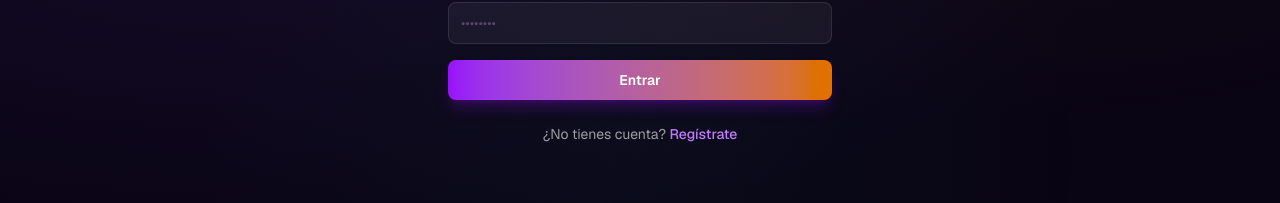
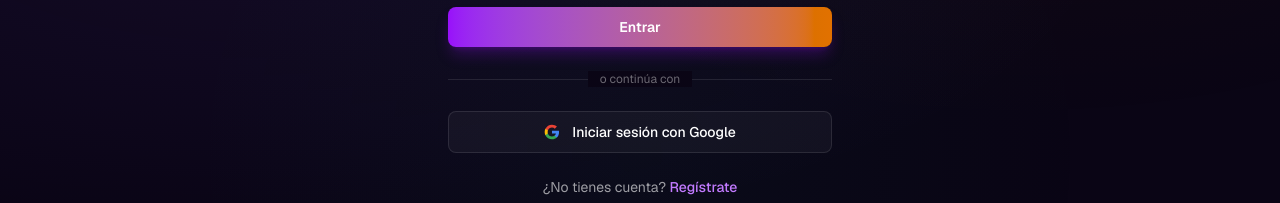
Before and after one commit to robernavarro1/wakeup, a Next.js app: page /auth/login in a window 1280 px wide. Shown: the part 485-688 px from the top of the page. Built offline with nearby package versions, Linux system fonts and the light colour scheme; no server answers.

Commit message:
feat: Google sign-in via NextAuth OAuth
- Added Google OAuth provider to NextAuth config
- Google button on login and register pages
- JWT callback loads role from DB if missing
- allowDangerousEmailAccountLinking for seamless account merge

```diff
--- a/src/app/auth/login/LoginForm.tsx
+++ b/src/app/auth/login/LoginForm.tsx
@@ -4,6 +4,17 @@
 import { signIn } from "next-auth/react"
 import { useRouter, useSearchParams } from "next/navigation"
 import Link from "next/link"
+
+function GoogleIcon() {
+  return (
+    <svg className="h-4 w-4" viewBox="0 0 24 24" aria-hidden="true">
+      <path fill="#4285F4" d="M22.56 12.25c0-.78-.07-1.53-.2-2.25H12v4.26h5.92c-.26 1.37-1.04 2.53-2.21 3.31v2.77h3.57c2.08-1.92 3.28-4.74 3.28-8.09z"/>
+      <path fill="#34A853" d="M12 23c2.97 0 5.46-.98 7.28-2.66l-3.57-2.77c-.98.66-2.23 1.06-3.71 1.06-2.86 0-5.29-1.93-6.16-4.53H2.18v2.84C3.99 20.53 7.7 23 12 23z"/>
+      <path fill="#FBBC05" d="M5.84 14.09c-.22-.66-.35-1.36-.35-2.09s.13-1.43.35-2.09V7.07H2.18C1.43 8.55 1 10.22 1 12s.43 3.45 1.18 4.93l2.85-2.22.81-.62z"/>
+      <path fill="#EA4335" d="M12 5.38c1.62 0 3.06.56 4.21 1.64l3.15-3.15C17.45 2.09 14.97 1 12 1 7.7 1 3.99 3.47 2.18 7.07l3.66 2.84c.87-2.6 3.3-4.53 6.16-4.53z"/>
+    </svg>
+  )
+}
 
 export function LoginForm() {
   const router = useRouter()
@@ -306,6 +317,26 @@
         </button>
       </form>
 
+      {/* Divider */}
+      <div className="relative my-6">
+        <div className="absolute inset-0 flex items-center">
+          <div className="w-full border-t border-white/10" />
+        </div>
+        <div className="relative flex justify-center text-xs">
+          <span className="bg-[#0a0515] px-3 text-white/40">o continúa con</span>
+        </div>
+      </div>
+
+      {/* Google Sign-In */}
+      <button
+        type="button"
+        onClick={() => signIn("google", { callbackUrl: safeCallbackUrl(searchParams.get("callbackUrl")) })}
+        className="flex w-full items-center justify-center gap-3 rounded-lg border border-white/10 bg-white/[0.04] px-4 py-2.5 text-sm font-medium text-white transition hover:border-white/20 hover:bg-white/[0.08]"
+      >
+        <GoogleIcon />
+        Iniciar sesión con Google
+      </button>
+
       <p className="mt-6 text-center text-sm text-white/60">
         ¿No tienes cuenta?{" "}
         <Link href="/auth/register" className="font-medium text-purple-400 hover:text-purple-300">
--- a/src/app/auth/register/RegisterForm.tsx
+++ b/src/app/auth/register/RegisterForm.tsx
@@ -3,6 +3,18 @@
 import { useState } from "react"
 import { useRouter, useSearchParams } from "next/navigation"
 import Link from "next/link"
+import { signIn } from "next-auth/react"
+
+function GoogleIcon() {
+  return (
+    <svg className="h-4 w-4" viewBox="0 0 24 24" aria-hidden="true">
+      <path fill="#4285F4" d="M22.56 12.25c0-.78-.07-1.53-.2-2.25H12v4.26h5.92c-.26 1.37-1.04 2.53-2.21 3.31v2.77h3.57c2.08-1.92 3.28-4.74 3.28-8.09z"/>
+      <path fill="#34A853" d="M12 23c2.97 0 5.46-.98 7.28-2.66l-3.57-2.77c-.98.66-2.23 1.06-3.71 1.06-2.86 0-5.29-1.93-6.16-4.53H2.18v2.84C3.99 20.53 7.7 23 12 23z"/>
+      <path fill="#FBBC05" d="M5.84 14.09c-.22-.66-.35-1.36-.35-2.09s.13-1.43.35-2.09V7.07H2.18C1.43 8.55 1 10.22 1 12s.43 3.45 1.18 4.93l2.85-2.22.81-.62z"/>
+      <path fill="#EA4335" d="M12 5.38c1.62 0 3.06.56 4.21 1.64l3.15-3.15C17.45 2.09 14.97 1 12 1 7.7 1 3.99 3.47 2.18 7.07l3.66 2.84c.87-2.6 3.3-4.53 6.16-4.53z"/>
+    </svg>
+  )
+}
 
 export function RegisterForm() {
   const router = useRouter()
@@ -185,6 +197,29 @@
         </button>
       </form>
 
+      {/* Divider */}
+      <div className="relative my-6">
+        <div className="absolute inset-0 flex items-center">
+          <div className="w-full border-t border-white/10" />
+        </div>
+        <div className="relative flex justify-center text-xs">
+          <span className="bg-[#0a0515] px-3 text-white/40">o regístrate con</span>
+        </div>
+      </div>
+
+      {/* Google Sign-In */}
+      <button
+        type="button"
+        onClick={() => {
+          const role = searchParams.get("role") || "STUDENT"
+          signIn("google", { callbackUrl: role === "PROFESSIONAL" ? "/dashboard" : "/explore" })
+        }}
+        className="flex w-full items-center justify-center gap-3 rounded-lg border border-white/10 bg-white/[0.04] px-4 py-2.5 text-sm font-medium text-white transition hover:border-white/20 hover:bg-white/[0.08]"
+      >
+        <GoogleIcon />
+        Continuar con Google
+      </button>
+
       <p className="mt-6 text-center text-sm text-white/60">
         ¿Ya tienes cuenta?{" "}
         <Link href="/auth/login" className="font-medium text-purple-400 hover:text-purple-300">
--- a/src/lib/auth.ts
+++ b/src/lib/auth.ts
@@ -1,5 +1,6 @@
 import NextAuth from "next-auth"
 import Credentials from "next-auth/providers/credentials"
+import Google from "next-auth/providers/google"
 import { PrismaAdapter } from "@auth/prisma-adapter"
 import bcrypt from "bcryptjs"
 import { prisma } from "./prisma"
@@ -14,6 +15,11 @@
     newUser: "/auth/register",
   },
   providers: [
+    Google({
+      clientId: process.env.GOOGLE_CLIENT_ID,
+      clientSecret: process.env.GOOGLE_CLIENT_SECRET,
+      allowDangerousEmailAccountLinking: true,
+    }),
     Credentials({
       name: "credentials",
       credentials: {
@@ -46,10 +52,31 @@
     }),
   ],
   callbacks: {
+    async signIn({ user, account }) {
+      // Si el usuario se registra con Google, asignarle role STUDENT por defecto
+      if (account?.provider === "google" && user.email) {
+        const existing = await prisma.user.findUnique({
+          where: { email: user.email.toLowerCase() },
+        })
+        if (!existing) {
+          // Prisma adapter lo crea, pero necesitamos asignar role
+          // Se hará en jwt callback ya que adapter crea el usuario
+        }
+      }
+      return true
+    },
     async jwt({ token, user }) {
       if (user) {
-        token.role = (user as any).role
+        token.role = (user as any).role || "STUDENT"
         token.id = user.id
+      }
+      // Si el usuario vino de Google y no tiene role en BD, cargarlo
+      if (token.id && !token.role) {
+        const dbUser = await prisma.user.findUnique({
+          where: { id: token.id as string },
+          select: { role: true },
+        })
+        if (dbUser) token.role = dbUser.role
       }
       return token
     },
```
